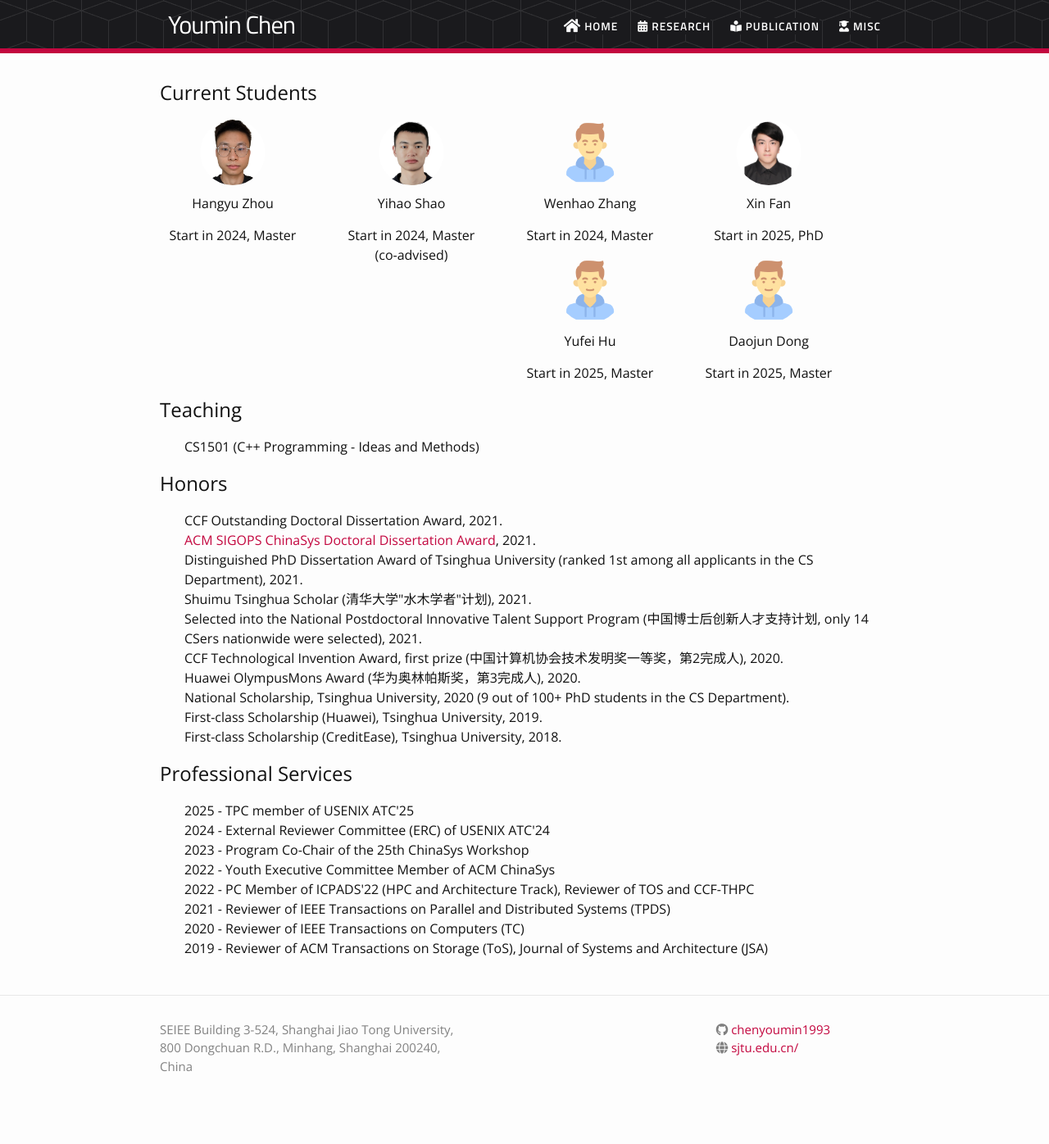
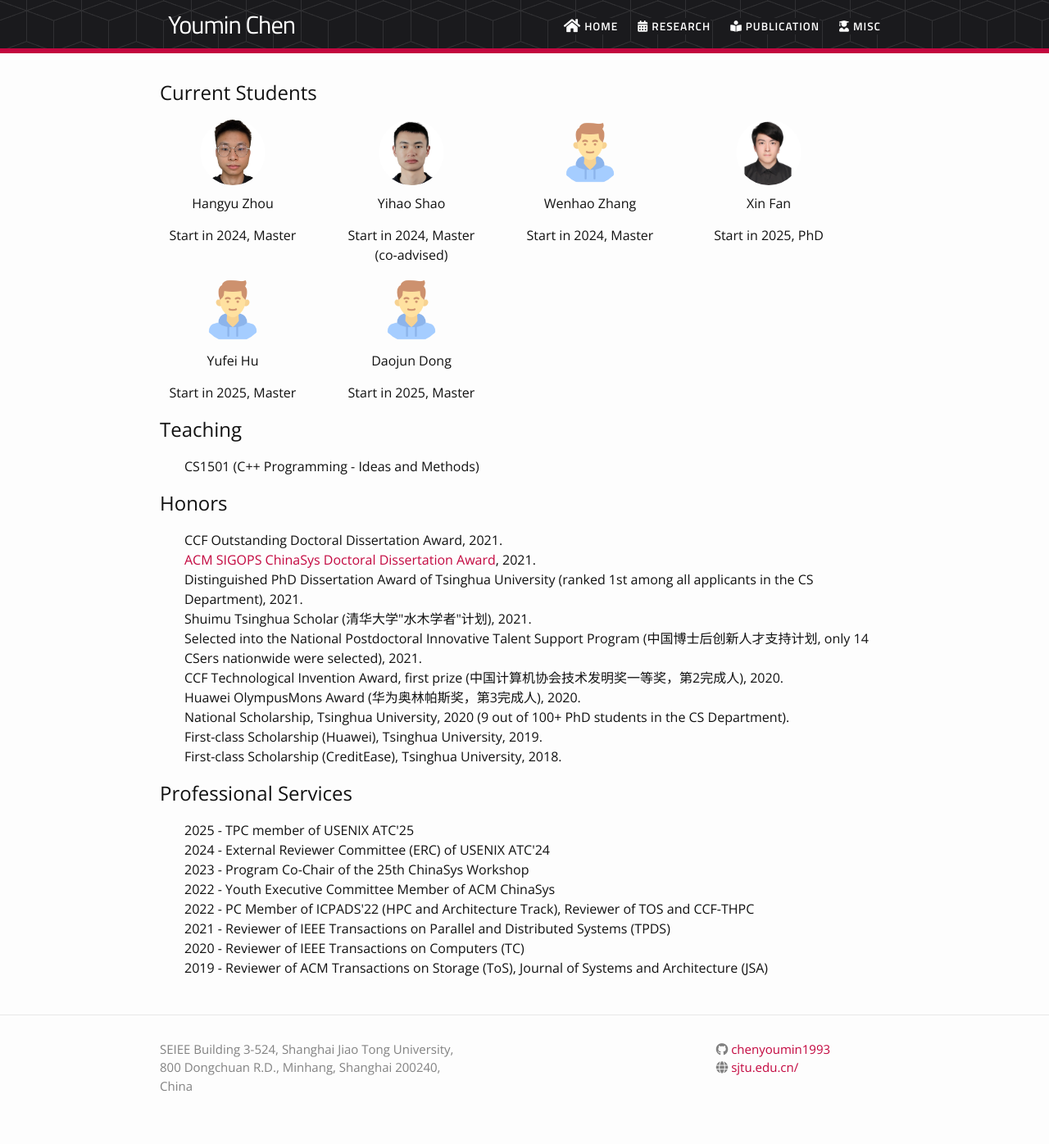
Before and after one commit to chenyoumin1993/chenyoumin1993.github.io, a Jekyll site: the page built from misc.md, in a window 1280 px wide. Shown: the whole page at 82% size. Built offline with Jekyll 4.4.1, drawn with Linux system fonts in a browser that asks for light colours; nearby versions of some CDN libraries; before the commit the page ends 1372 px from its top, so only the background shows below that.

Commit message:
Update _base.scss

```diff
--- a/_sass/_base.scss
+++ b/_sass/_base.scss
@@ -399,6 +399,8 @@ a.tosu {
 }
 
 .profile-pic-gallary {
+    width: 100%;
+    float: left;
     padding: 0px;
     display: inline;
 }
```
